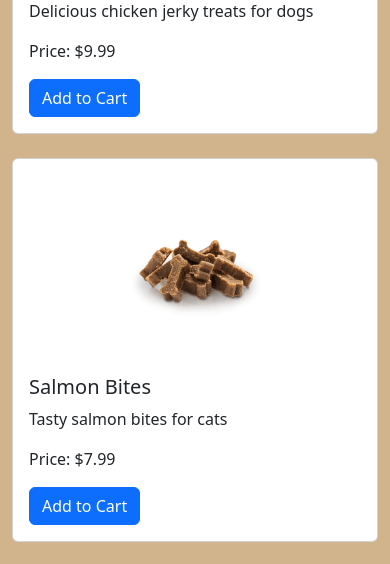
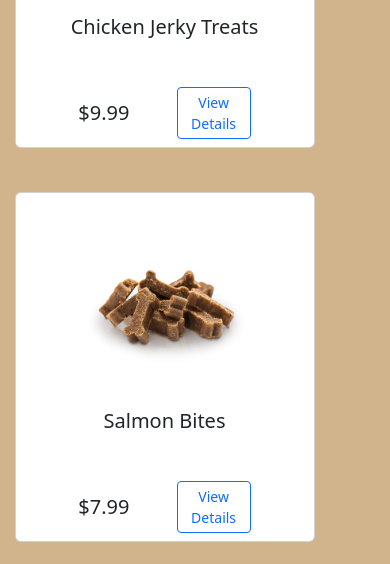
Before and after one commit to Deesingh92/furfun-msp4, a Django app: page /shop/?category=Treats in a window 390 px wide. Shown: the part 387-951 px from the top of the page. Run offline with Django 3.2, Linux system fonts and the light colour scheme; data comes from the database, SQL or seed files in the repository; both versions use the stored data as it was after the commit; some libraries are stand-ins or nearby versions; some web fonts are replaced.

```diff
--- a/shop/templates/shop/product_detail.html
+++ b/shop/templates/shop/product_detail.html
@@ -13,7 +13,7 @@
         {% if product.rating %}
           <p>Rating: {{ product.rating }}</p>
         {% endif %}
-        <form method="POST" action="{% url 'add_to_cart' product.id %}">
+        <form method="POST" action="{% url 'product_detail' product.id %}">
           {% csrf_token %}
           <button type="submit" class="btn btn-primary">Add to Cart</button>
         </form>
--- a/shop/templates/shop/shop.html
+++ b/shop/templates/shop/shop.html
@@ -1,25 +1,57 @@
-{% extends 'base.html' %}
+{% extends "base.html" %}
 {% load static %}
 
+{% block page_header %}
+    <div class="container header-container">
+        <div class="row">
+            <div class="col"></div>
+        </div>
+    </div>
+{% endblock %}
+
 {% block content %}
-    <h1>Our Shop</h1>
+    <div class="overlay"></div>
+    <div class="container-fluid">
+        <div class="row">
+            <div class="col text-center mt-3">
+                <h2 class="logo-font">Our Products</h2>
+                <hr class="w-50 mb-1">
+            </div>
+        </div>
+        <div class="row">
+            <div class="product-container col-10 offset-1">
+                <div class="row mt-1 mb-2"></div>
                 <div class="row">
                     {% for product in products %}
-            <div class="col-md-4">
-                <div class="card mb-4">
+                        <div class="col-xl-4 col-lg-4 col-md-4 col-sm-6 col-12 mb-4">
+                            <div class="card product-card">
                                 {% if product.image %}
-                        <img src="{{ product.image.url }}" class="card-img-top" alt="{{ product.name }}" style="width: 100%; height: 200px; object-fit: contain;">
+                                <a href="{% url 'product_detail' product.id %}">
+                                    <img class="card-img-top img-fluid" src="{{ product.image.url }}" alt="{{ product.name }}" style="width: 200px; height: 200px; object-fit: cover;">
+                                </a>
                                 {% else %}
-                        <img src="{{ MEDIA_URL }}noimage.png" class="card-img-top" alt="Placeholder Image" style="width: 100%; height: 200px; object-fit: cover;">
+                                <a href="{% url 'product_detail' product.id %}">
+                                    <img class="card-img-top img-fluid" src="{{ MEDIA_URL }}placeholder_image.jpg" alt="{{ product.name }}" style="width: 200px; height: 200px; object-fit: cover;">
+                                </a>
                                 {% endif %}
                                 <div class="card-body">
                                     <h5 class="card-title">{{ product.name }}</h5>
-                        <p class="card-text">{{ product.description }}</p>
-                        <p class="card-text">Price: ${{ product.price }}</p>
-                        <a href="#" class="btn btn-primary">Add to Cart</a>
+                                </div>
+                                <div class="card-footer bg-white pt-0 border-0">
+                                    <div class="row align-items-center">
+                                        <div class="col">
+                                            <p class="lead mb-0">${{ product.price }}</p>
+                                        </div>
+                                        <div class="col text-end">
+                                            <a href="{% url 'product_detail' product.id %}" class="btn btn-sm btn-outline-primary">View Details</a>
+                                        </div>
+                                    </div>
                                 </div>
                             </div>
                         </div>
                     {% endfor %}
                 </div>
+            </div>
+        </div>
+    </div>
 {% endblock %}
--- a/shop/urls.py
+++ b/shop/urls.py
@@ -3,4 +3,5 @@ from . import views
 
 urlpatterns = [
     path('', views.shop, name='shop'),
+    path('product/<int:product_id>/', views.product_detail, name='product_detail'),
 ]
--- a/shop/views.py
+++ b/shop/views.py
@@ -1,15 +1,59 @@
 from django.shortcuts import render
-from .models import Product
-
-# Create your views here.
+from .models import Product, Category
+from django.db.models.functions import Lower
 
 def shop(request):
     """ A view to show all products """
 
     products = Product.objects.all()
+    categories = Category.objects.all()
+
+    query = None
+    sort = None
+    direction = None
+
+    if request.GET:
+        if 'sort' in request.GET:
+            sortkey = request.GET['sort']
+            sort = sortkey
+            if sortkey == 'name':
+                sortkey = 'name_lower'
+                products = products.annotate(name_lower=Lower('name'))
+            if sortkey == 'category':
+                sortkey = 'category__name'
+            if 'direction' in request.GET:
+                direction = request.GET['direction']
+                if direction == 'desc':
+                    sortkey = f'-{sortkey}'
+            products = products.order_by(sortkey)
+
+        if 'category' in request.GET:
+            categories = request.GET.getlist('category')
+            products = products.filter(category__name__in=categories)
+            categories = Category.objects.filter(name__in=categories)
+
+    current_sorting = f'{sort}_{direction}'
+
 
     context = {
         'products': products,
+        'categories': categories,
+        'current_sorting': current_sorting,
     }
 
     return render(request, 'shop/shop.html', context)
+
+
+
+
+def product_detail(request, product_id):
+    """A view to display details of a specific product"""
+
+    product = get_object_or_404(Product, pk=product_id)
+
+
+    context = {
+        'product': product
+    }
+
+    return render(request, 'shop/product_detail.html', context)
--- a/static/css/base.css
+++ b/static/css/base.css
@@ -140,6 +140,32 @@ nav ul li a:hover {
     right: 100px; /* Adjust as needed */
 }
 
+.product-container {
+    display: flex;
+    flex-wrap: wrap;
+    justify-content: center;
+}
+
+.product-card {
+    display: flex;
+    flex-direction: column;
+    align-items: center;
+    justify-content: center;
+    overflow: hidden;
+    width: auto;
+    width: 300px;
+    height: 350px;
+    margin: 10px;
+}
+
+.product-card img {
+    width: 100%;
+    height: auto;
+    object-fit: contain;
+}
+
+
+
 
 /* fixed top navbar only on medium and up */
 @media (min-width: 992px) {
--- a/templates/includes/header.html
+++ b/templates/includes/header.html
@@ -28,10 +28,9 @@
                 <li class="nav-item dropdown">
                     <a class="nav-link dropdown-toggle" href="#" id="navbarDropdown" role="button" data-bs-toggle="dropdown" aria-expanded="false">Shop</a>
                     <ul class="dropdown-menu" aria-labelledby="navbarDropdown">
-                        <li><a class="dropdown-item" href="{% url 'shop' %}?category=treats">Treats</a></li>
-                        <li><a class="dropdown-item" href="{% url 'shop' %}?category=toys">Toys</a></li>
-                        <li><a class="dropdown-item" href="{% url 'shop' %}?category=grooming">Grooming</a></li>
-                        <li><a class="dropdown-item" href="{% url 'shop' %}?category=health">Health</a></li>
+                        {% for category in categories %}
+                            <li><a class="dropdown-item" href="{% url 'shop' %}?category={{ category.name }}">{{ category.friendly_name }}</a></li>
+                        {% endfor %}
                     </ul>
                 </li>
                 <li class="nav-item">
```
Also changed, not shown: shop/fixtures/categories.json (+4 -4 lines). Lines whose indentation alone changed are shown as unchanged.
